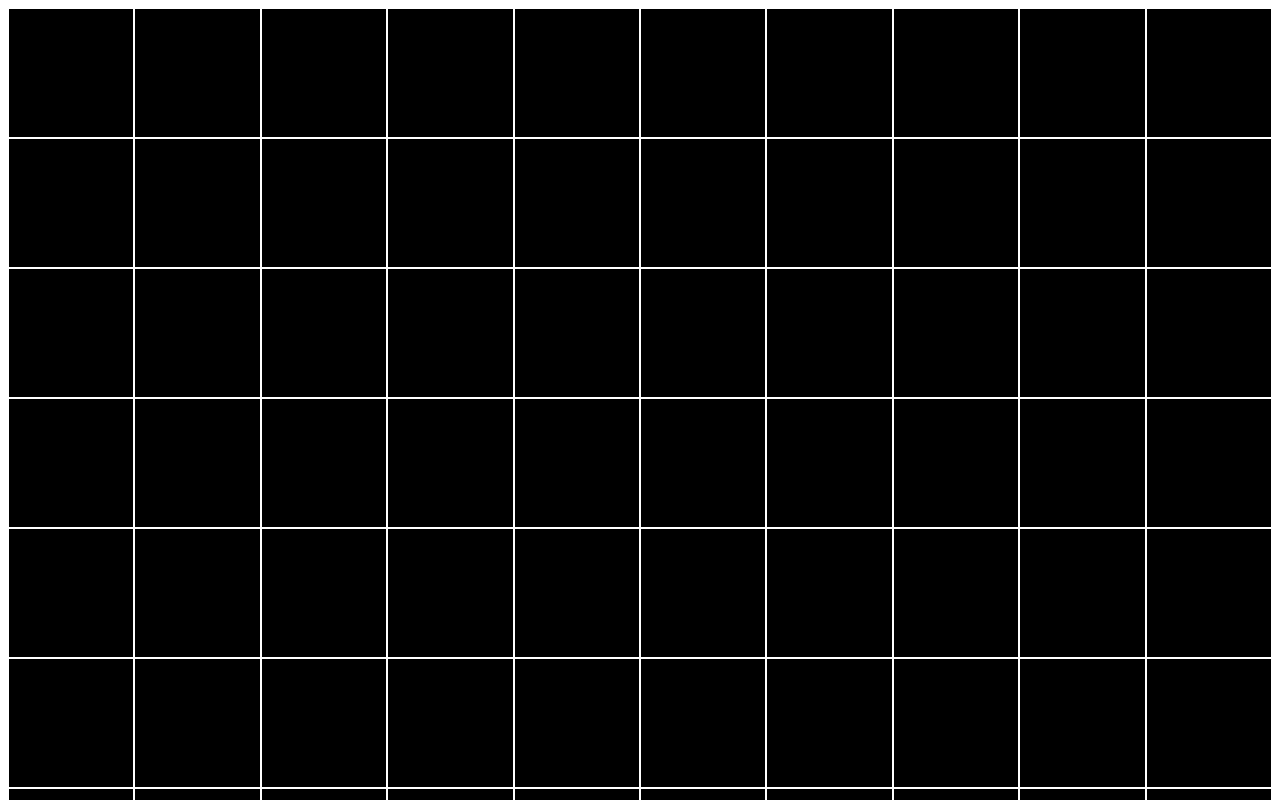
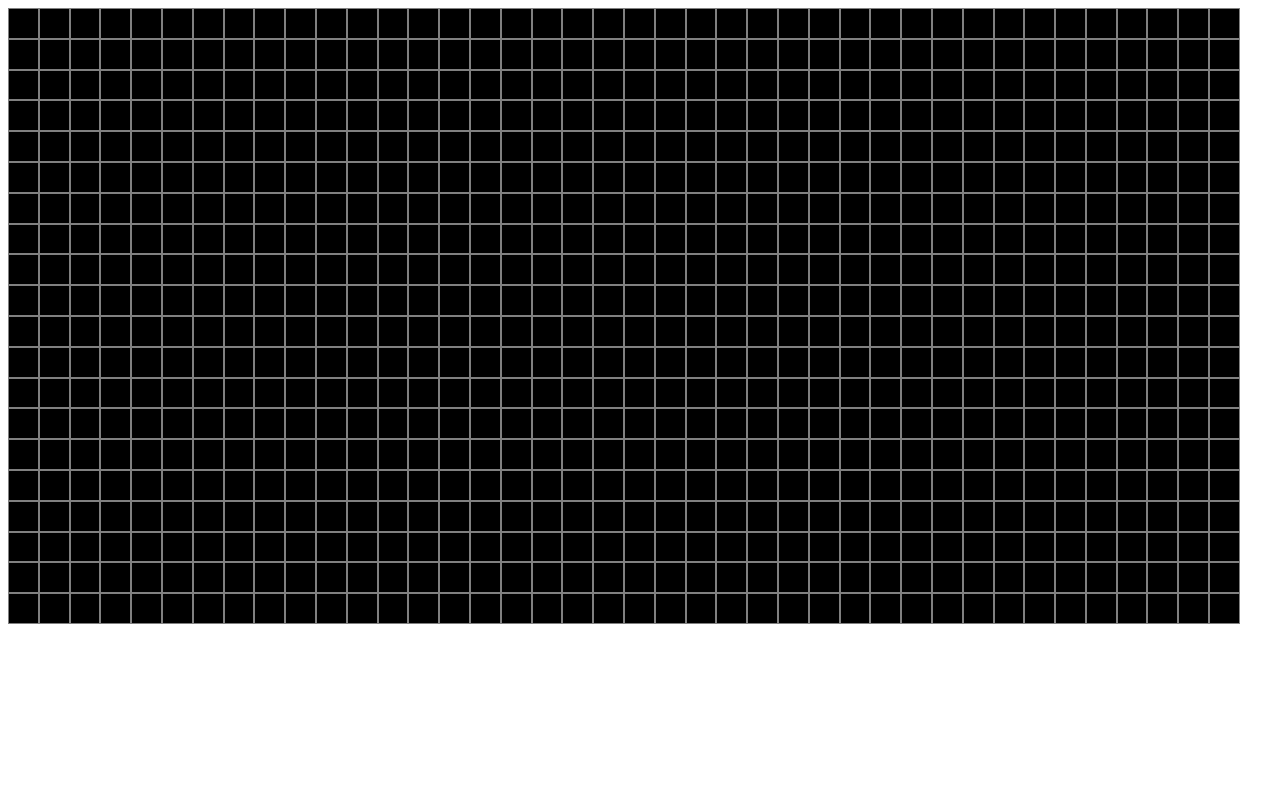
Before and after one commit to blacknstones/game-of-life, a React (Create React App) app: page / in a window 1280 px wide. Shown: the top 800 px of the page. Built offline with nearby package versions, Linux system fonts and the light colour scheme.

Commit message:
set onclick event for cell

```diff
--- a/src/App.tsx
+++ b/src/App.tsx
@@ -1,19 +1,20 @@
-import React, { useState } from "react";
+import React, { useEffect, useState } from "react";
 import styled from "styled-components";
+import "./style.css";
 // import Sketch from "react-p5";
 
-const rowsLength = 8;
-const colsLength = 10;
+const rowsLength = 40;
+const colsLength = 20;
 
 const Cell = styled.div`
-  width: calc(100vw / 10);
-  height: calc(100vw / 10);
-  background: ${(props) => (props.alive ? "white" : "black")};
-  border: 1px solid white;
+  width: calc(90vw / 40);
+  height: calc(90vw / 40);
+  background: ${(props) => (props.isAlive ? "white" : "black")};
+  border: 1px solid grey;
 `;
 
 const makeEmptyGrid = (): number[][] => {
-  const emptyGrid = [];
+  let emptyGrid = [];
   for (let x = 0; x < rowsLength; x++) {
     emptyGrid[x] = [];
     for (let y = 0; y < colsLength; y++) {
@@ -23,21 +24,12 @@ const makeEmptyGrid = (): number[][] => {
   return emptyGrid;
 };
 
-// const createCells = () => {
-//   let cells = [];
-//   for (let i = 0; i < rowsLength; i++) {
-//     for (let j = 0; j < colsLength; j++) {
-
-//     }
-//   }
-
-// }
-
 const App: React.FC = () => {
-  // eslint-disable-next-line @typescript-eslint/no-unused-vars
   const [grid, setGrid] = useState(() => {
     return makeEmptyGrid();
   });
+
+  useEffect(() => {}, [grid]);
 
   // let setup = (p5, canvasParentRef) => {
   //   let canvas = p5.createCanvas(1000, 800).parent(canvasParentRef);
@@ -55,15 +47,52 @@ const App: React.FC = () => {
 
   return (
     <div className="App">
-      {grid.map((rows, x) => {
+      <div className="rows-wrapper">
+        {grid.map((rows, x) => {
+          return (
+            <div className="cols-wrapper">
+              {rows.map((cols, y) => (
+                <Cell
+                  key={`${x}, ${y}`}
+                  onClick={() => {
+                    let newGrid = grid;
+                    newGrid[x][y] = grid[x][y] ? 0 : 1;
+                    setGrid(newGrid);
+                    console.log("clicked");
+                  }}
+                  isAlive={grid[x][y] ? true : false}
+                />
+              ))}
+            </div>
+          );
+        })}
+
+      </div>
+
+      {/* {grid.map((rows, x) => {
         return (
-          <div style={{display: "flex", flexDirection: "row"}}>
+          <div
+            key={`${x}`}
+            style={{
+              display: "flex",
+              flexDirection: "column",
+            }}
+          >
             {rows.map((cols, y) => (
-              <Cell key={`${x}${y}`} alive={grid[x][y] ? true : false} />
+              <Cell
+                key={`${y}`}
+                onClick={() => {
+                  let newGrid = grid;
+                  newGrid[x][y] = grid[x][y] ? 0 : 1;
+                  setGrid(newGrid);
+                  console.log("clicked");
+                }}
+                alive={grid[x][y] ? true : false}
+              />
             ))}
           </div>
         );
-      })}
+      })} */}
     </div>
   );
 };
--- /dev/null
+++ b/src/style.css
@@ -0,0 +1,9 @@
+.rows-wrapper {
+    display: flex;
+    flex-direction: row;
+}
+
+.cols-wrapper {
+    display: flex;
+    flex-direction: column;
+}
```
Also changed, not shown: 1 other file (tests, documents, lock files or other folders).
